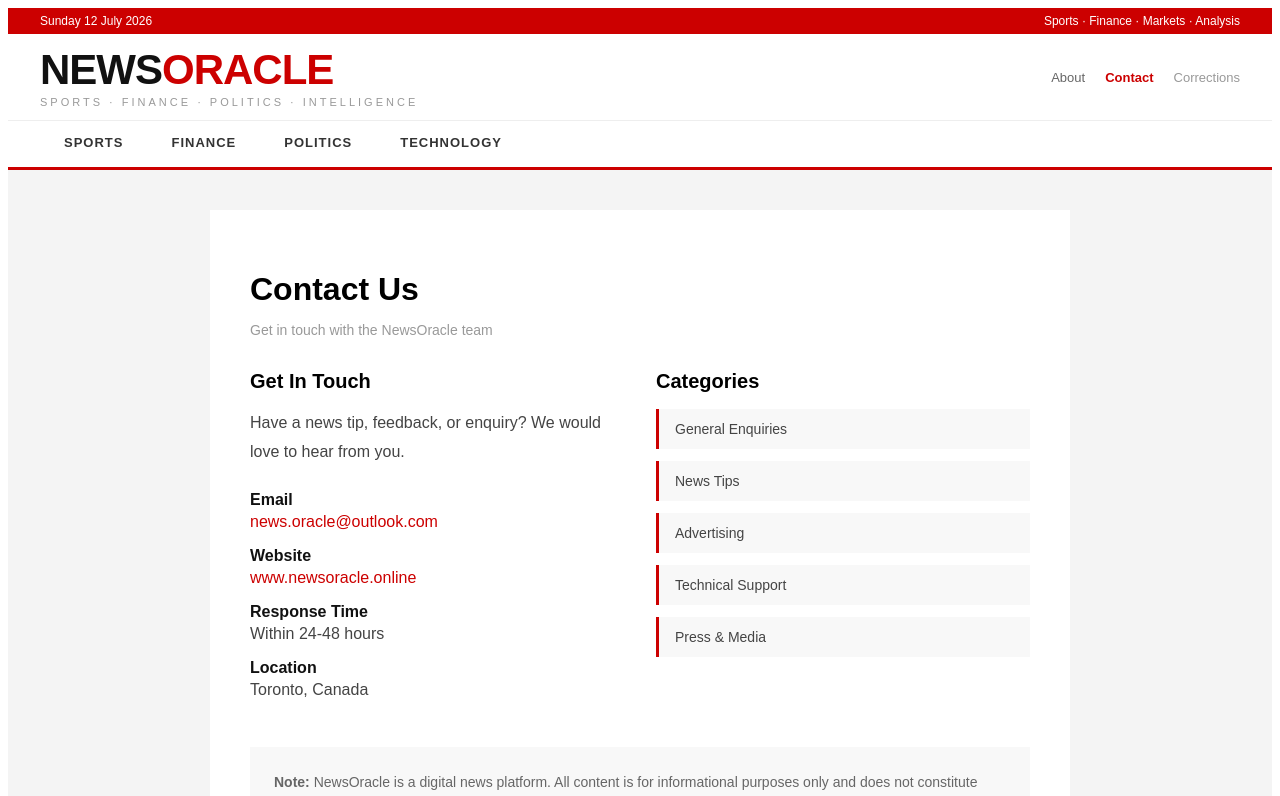
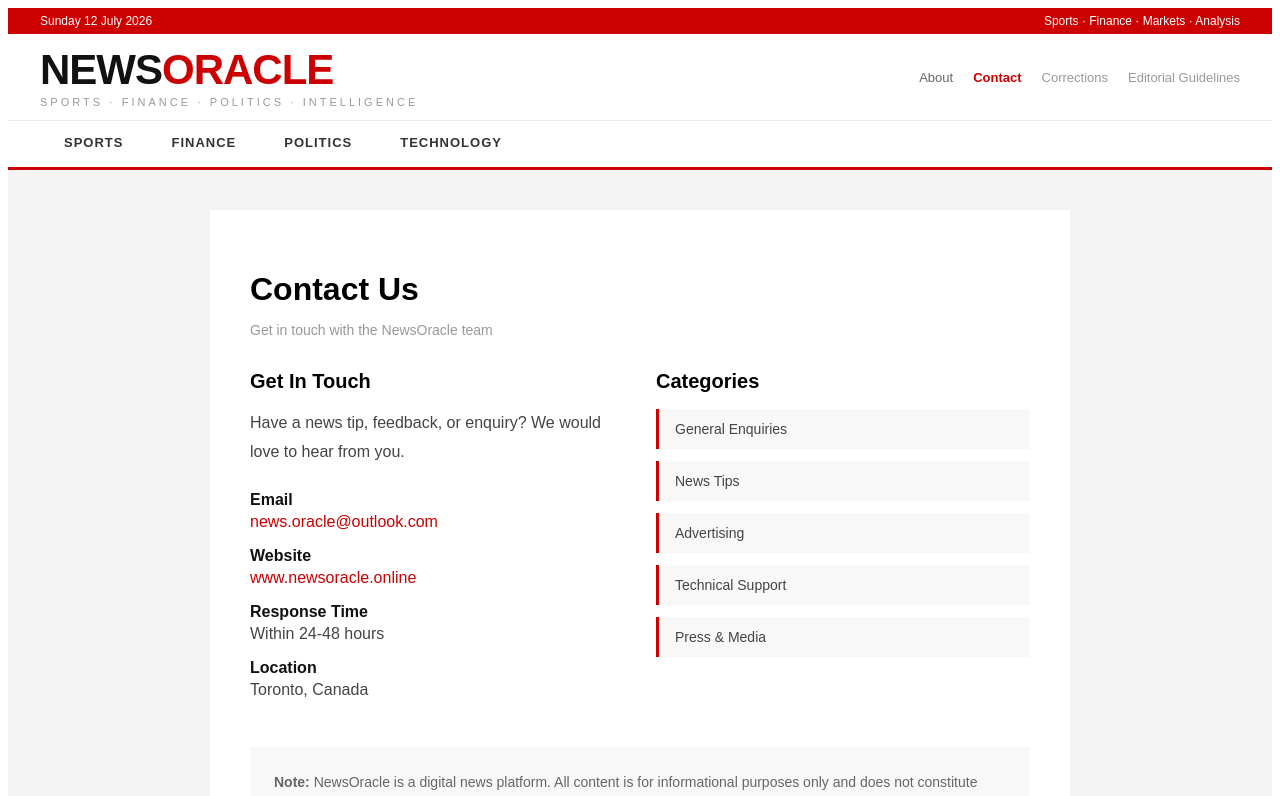
Before and after one commit to richmanempire001-cyber/newsoracle, a Next.js app: page /contact in a window 1280 px wide. Shown: the top 796 px of the page. Built offline with nearby package versions, Linux system fonts and the light colour scheme.

Commit message:
Update contact.js

```diff
--- a/pages/contact.js
+++ b/pages/contact.js
@@ -36,7 +36,7 @@ export default function Contact() {
               </div>
               <div style={{ display: "flex", gap: "20px" }}>
                 <Link href="/about" style={{ color: "#666", textDecoration: "none", fontSize: "13px" }}>About</Link>
-                <Link href="/contact" style={{ color: "#cc0000", textDecoration: "none", fontSize: "13px", fontWeight: "600" }}>Contact</Link><Link href="/corrections" style={{ color: "#999", textDecoration: "none", fontSize: "13px" }}>Corrections</Link>
+                <Link href="/contact" style={{ color: "#cc0000", textDecoration: "none", fontSize: "13px", fontWeight: "600" }}>Contact</Link><Link href="/corrections" style={{ color: "#999", textDecoration: "none", fontSize: "13px" }}>Corrections</Link><Link href="/editorial-guidelines" style={{ color: "#999", textDecoration: "none", fontSize: "13px" }}>Editorial Guidelines</Link>
               </div>
             </div>
           </div>
```
